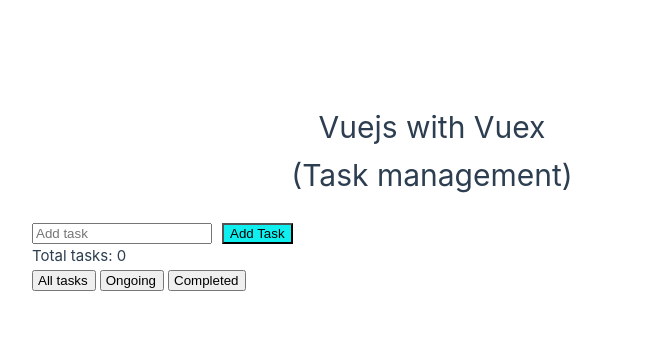
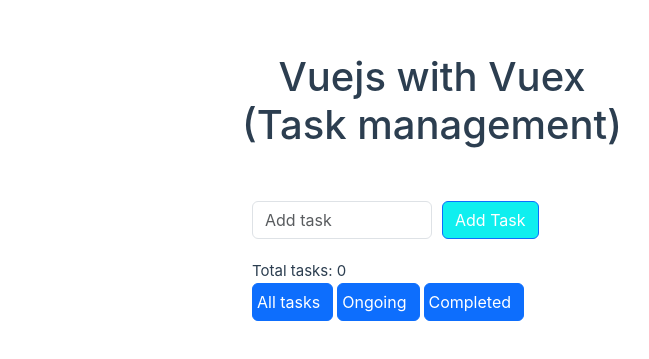
Before and after one commit to josecome/vuejs-with-vuex, a Vue app: page /about in a window 1280 px wide. Shown: the part 199-558 px from the top of the page, without its empty margins (0-649 px from the left). Built offline with nearby package versions, Linux system fonts and the light colour scheme.

Commit message:
Styles added

```diff
--- a/package.json
+++ b/package.json
@@ -11,6 +11,8 @@
     "format": "prettier --write src/"
   },
   "dependencies": {
+    "bootstrap": "^5.3.0-alpha3",
+    "bootstrap-icons": "^1.10.4",
     "vue": "^3.2.47",
     "vue-router": "^4.1.6",
     "vuex": "^4.0.2"
--- a/src/App.vue
+++ b/src/App.vue
@@ -72,6 +72,25 @@
   }
 }
 </script>
+<style>
+    @import "bootstrap/dist/css/bootstrap.css";
+    @import "bootstrap-icons/font/bootstrap-icons.css";
+</style>
+
 <style scoped>
-
+.center {
+  margin: auto;
+  width: 50%;
+  padding: 10px;
+}
+#iddiv {
+    width: 50px;
+    height: 50px;
+    text-align: center;
+    border-radius: 50%;
+    background-color: #2ECC71;
+    font-size: 28px;
+    color: white;
+    padding: 2;
+}
 </style>
```
Also changed, not shown: 1 other file (tests, documents, lock files or other folders).
